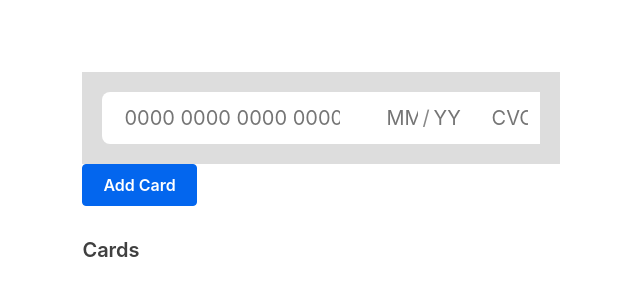
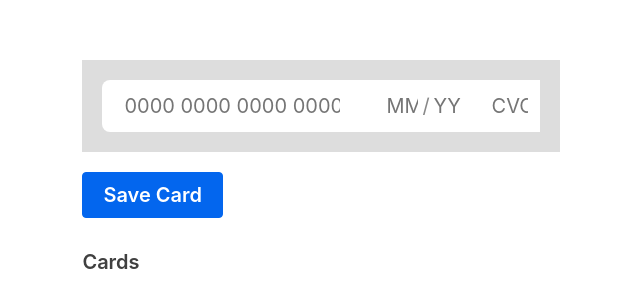
Before and after one commit to tomkowalczyktk/creditcard-redux-task, a React (Create React App) app: page / in a window 1280 px wide. Shown: the part 221-528 px from the top of the page, without its empty margins (319-959 px from the left). Built offline with nearby package versions, Linux system fonts and the light colour scheme.

Commit message:
Move button to separate component

```diff
--- /dev/null
+++ b/src/features/CreditCard/CardSaveButton/CardSaveButton.styles.js
@@ -0,0 +1,7 @@
+import styled from 'styled-components'
+
+const SaveButton = styled.button`
+margin-top: 1em;
+font-size:1em;
+`;
+export { SaveButton };
--- /dev/null
+++ b/src/features/CreditCard/CardSaveButton/index.js
@@ -0,0 +1,16 @@
+import React from 'react';
+import { SaveButton } from './CardSaveButton.styles';
+
+
+const CardSaveButton = React.forwardRef(({ saveCard, text }, ref) => {
+    return (
+        <SaveButton
+            type='button'
+            ref={ ref }
+            onClick={ saveCard }
+        >
+            {text }
+        </SaveButton>
+    )
+})
+export default CardSaveButton;
--- a/src/features/CreditCard/index.js
+++ b/src/features/CreditCard/index.js
@@ -10,6 +10,7 @@ import { CardsList } from './CardsList';
 import { useDispatch } from "react-redux";
 import { nanoid } from '@reduxjs/toolkit';
 import { cardAdded } from './cardsSlice';
+import CardSaveButton from './CardSaveButton';
 
 const CreditCard = (props) => {
   const [number, setNumber] = useState('');
@@ -18,9 +19,11 @@ const CreditCard = (props) => {
   const [errors, setErrors] = useState({});
   const expireDateRef = useRef();
   const cvcRef = useRef();
+  const saveRef = useRef();
 
   const focusDateField = createFocusCallback(expireDateRef);
   const focusCVCField = createFocusCallback(cvcRef);
+  const focusSaveButton = createFocusCallback(saveRef);
 
   const dispatch = useDispatch();
 
@@ -67,16 +70,16 @@ const CreditCard = (props) => {
             value={cvc}
             setValue={setCVC}
             setError={error => setErrors({...errors, cvc : error})}
-            ref={cvcRef}
+            ref={ cvcRef }
+            focusNextField={focusSaveButton}
           />
         </Row>
       </Border>
-      <button
-        type="button"
-        onClick={ onSaveCardClicked }
-      >
-          Add Card
-        </button>
+      <CardSaveButton
+        text="Save Card"
+        ref={saveRef}
+        saveCard={ onSaveCardClicked }
+      />
       <ErrorMessage errors={ errors } />
       <CardsList/>
     </Wrapper>
```
